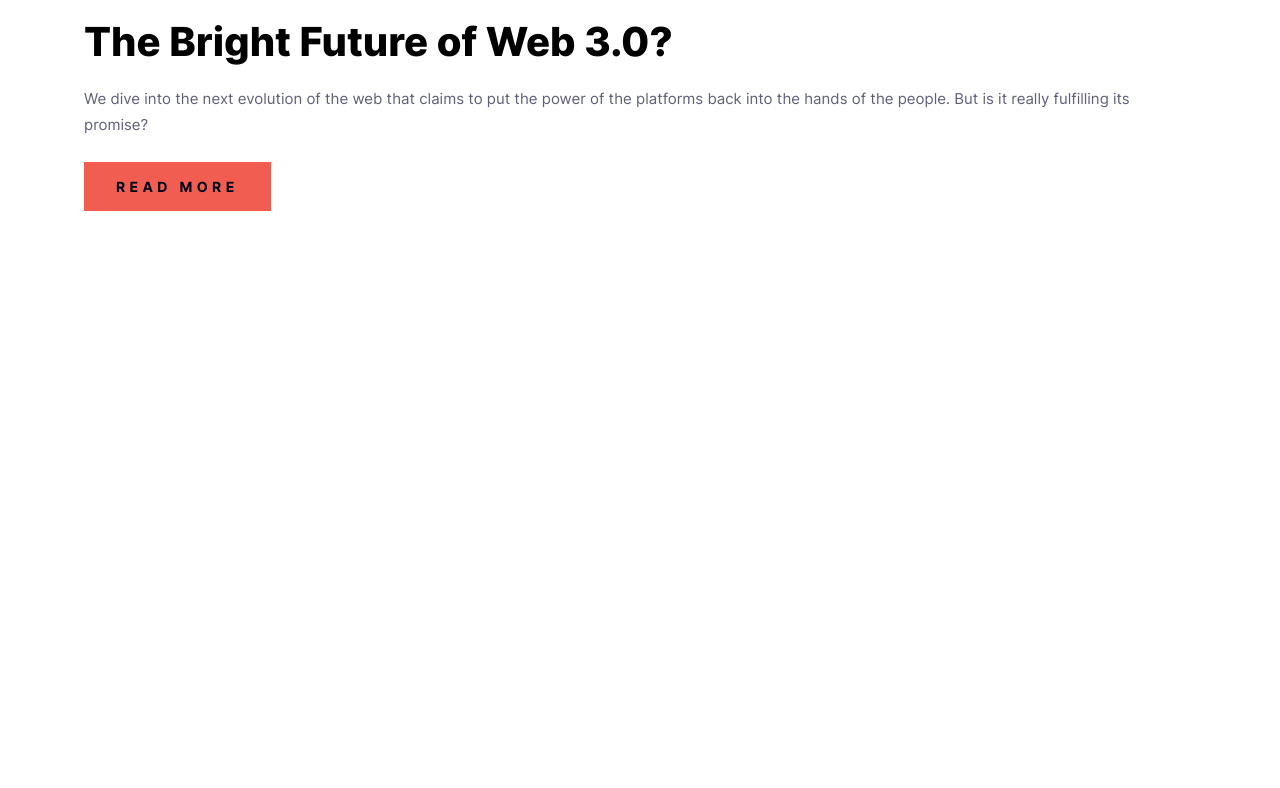
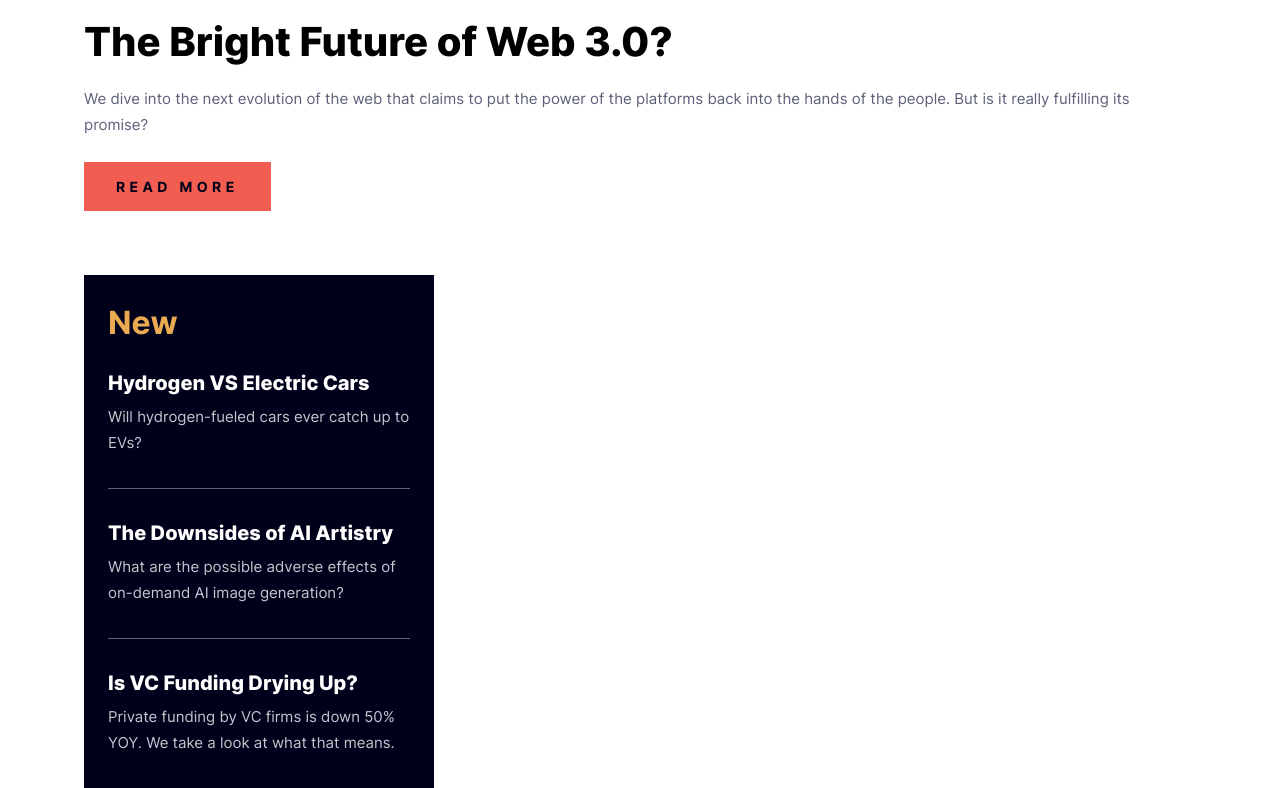
Before and after one commit to firatyedibela/news-homepage, a React (Vite) app: page / in a window 1280 px wide. Shown: the part 690-1478 px from the top of the page. Before the commit the page ends 901 px from the top, so only its background shows below. Built offline with nearby package versions, Linux system fonts and the light colour scheme.

Commit message:
feat: implement article card section of main

```diff
--- a/src/App.tsx
+++ b/src/App.tsx
@@ -1,6 +1,7 @@
 import { MenuDesktop } from './components/MenuDesktop';
 import { MenuMobile } from './components/MenuMobile';
 import { Button } from './components/Button';
+import { ArticleCard } from './components/ArticleCard';
 import wIcon from './assets/images/w.svg';
 import retroPc from './assets/images/image-retro-pcs.jpg';
 import topLaptop from './assets/images/image-top-laptops.jpg';
@@ -29,6 +30,9 @@ function App() {
           </p>
           <Button className="max-w-max">read more</Button>
         </section>
+        <section>
+          <ArticleCard />
+        </section>
       </main>
     </div>
   );
```
